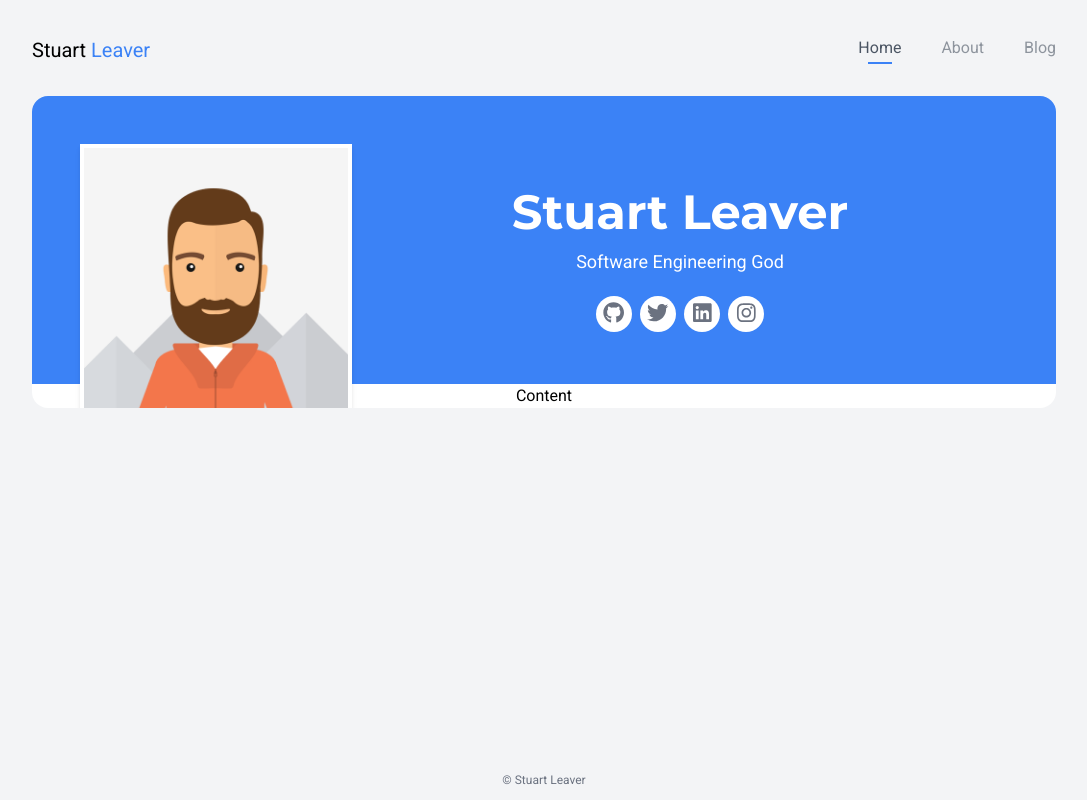
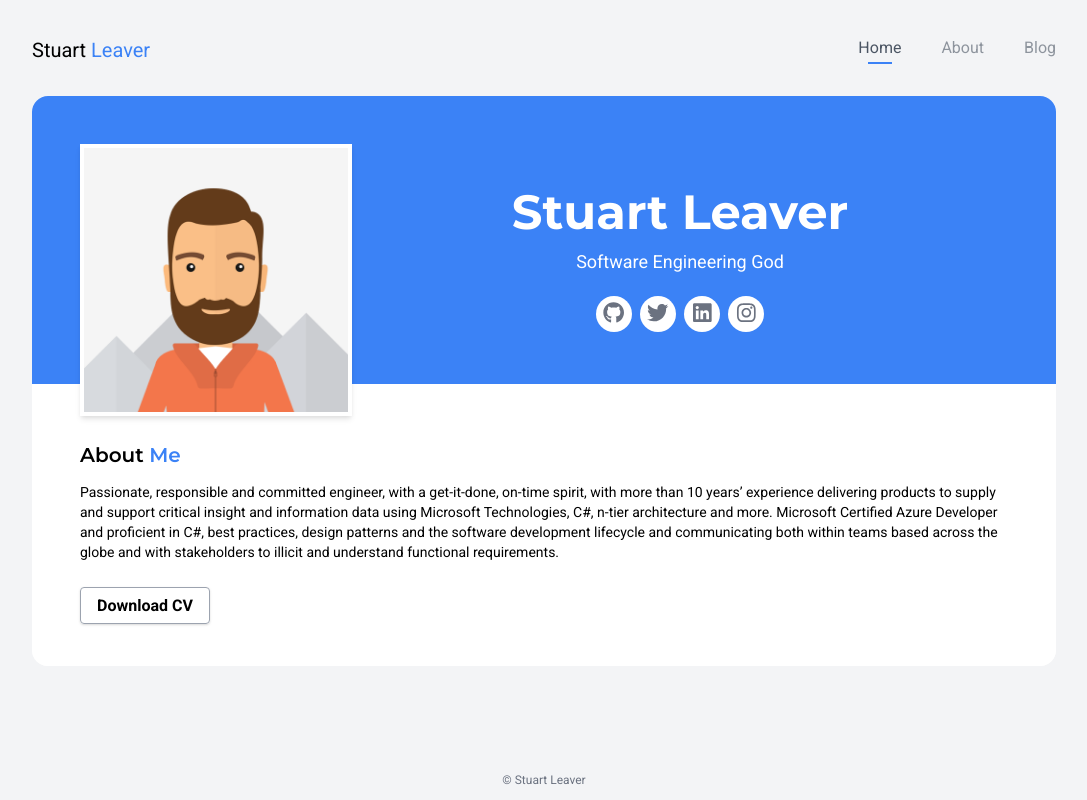
Before and after one commit to stuartleaver/stuartleaver.co.uk, a Vue app: page / in a window 1280 px wide. Shown: the whole page, without its empty margins (96-1183 px from the left). Built offline with nearby package versions, Linux system fonts and the light colour scheme.

Commit message:
Add about me section

```diff
--- a/public/main.css
+++ b/public/main.css
@@ -1,6 +1,6 @@
 @import url("//fonts.googleapis.com/css?family=Roboto:100,300,300i,400,400i,700,700i|Montserrat:300,400,500,600,700");
 
-h1 {
+h1, h3 {
     font-family: 'Montserrat', Helvetica, sans-serif;
     line-height: 1.5em;
 }
--- a/src/views/Home.vue
+++ b/src/views/Home.vue
@@ -31,7 +31,27 @@
             </div>
           </div>
         </div>
-        <div class="page-content">Content</div>
+        <div class="page-content">
+          <div class="about-me">
+            <div class="about-me-title">
+              <h3>About <span>Me</span></h3>
+            </div>
+            <p>
+              Passionate, responsible and committed engineer, with a
+              get-it-done, on-time spirit, with more than 10 years’ experience
+              delivering products to supply and support critical insight and
+              information data using Microsoft Technologies, C#, n-tier
+              architecture and more. Microsoft Certified Azure Developer and
+              proficient in C#, best practices, design patterns and the software
+              development lifecycle and communicating both within teams based
+              across the globe and with stakeholders to illicit and understand
+              functional requirements.
+            </p>
+          </div>
+          <div class="download-cv">
+            <a href="" class="cv-button">Download CV</a>
+          </div>
+        </div>
       </div>
     </section>
   </div>
@@ -53,11 +73,11 @@ export default {
 }
 
 .section-inner {
-  @apply rounded-2xl overflow-hidden;
+  @apply rounded-2xl overflow-hidden bg-white;
 }
 
 .page-header {
-  @apply bg-blue-500 p-12;
+  @apply mb-8 bg-blue-500 p-12;
 }
 
 .page-content {
@@ -95,4 +115,28 @@ export default {
 .social-media-links a:last-child {
   @apply mr-0;
 }
+
+.page-content {
+  @apply pt-5 px-12 pb-12;
+}
+
+.about-me-title {
+  @apply mt-1 mb-3 text-xl font-semibold text-left;
+}
+
+.about-me-title span {
+  @apply text-blue-500;
+}
+
+.about-me p {
+  @apply text-sm font-normal text-left;
+}
+
+.download-cv {
+  @apply mt-8 text-left;
+}
+
+.cv-button {
+  @apply bg-white hover:shadow-lg font-semibold py-2 px-4 border border-gray-400 rounded shadow;
+}
 </style>
```
